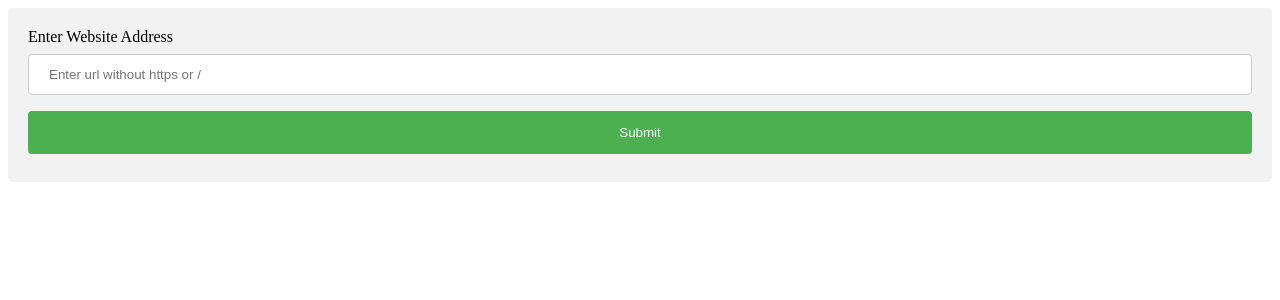
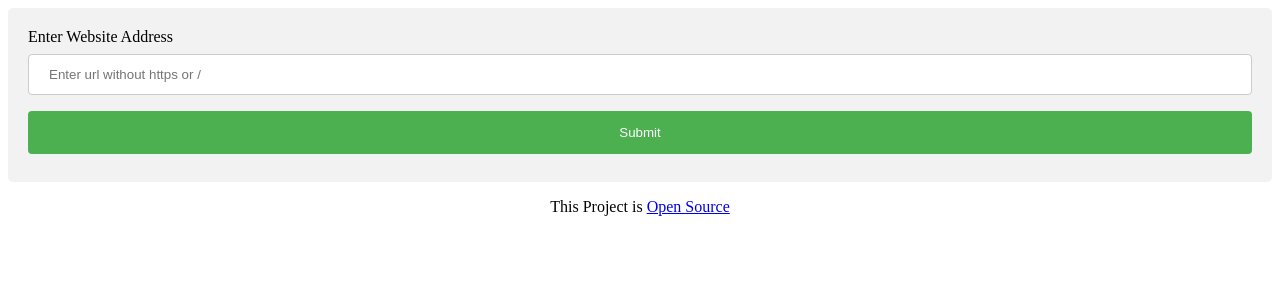
Before and after one commit to 5l1v3r1/Site-Status-PHP, a PHP site: page / in a window 1280 px wide. Shown: the top 300 px of the page. Run offline with PHP 8.4, Linux system fonts and the light colour scheme; some libraries are stand-ins or nearby versions.

Commit message:
Update index.php

```diff
--- a/index.php
+++ b/index.php
@@ -1,5 +1,6 @@
 <!DOCTYPE html>
 <html>
+  <title>Site Status by Parveen Bhadoo</title>
 <style>
 input[type=text], select {
   width: 100%;
@@ -73,5 +74,6 @@ $('#domain').on('input', function() {
   $(this).val(cleanInput);
 });
 </script>
+<center><p>This Project is <a href="https://github.com/ParveenBhadooOfficial/Site-Status-PHP" target="_blank">Open Source</a><br><br></center>
 </body>
 </html>
```
